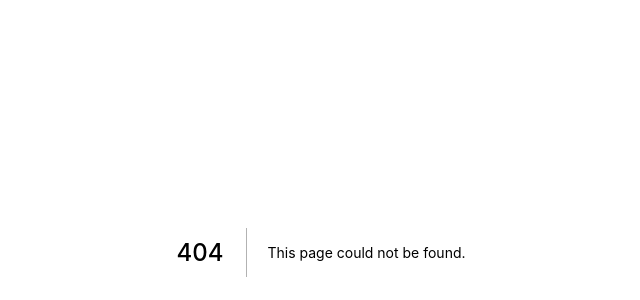
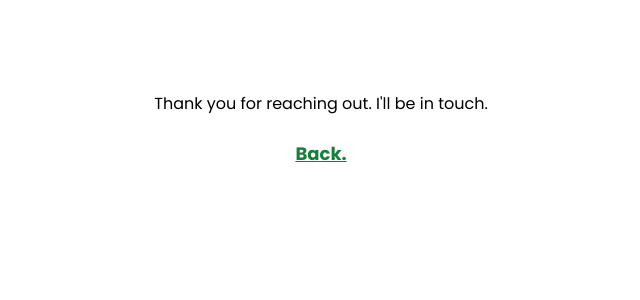
Before and after one commit to robertmcabee/personal-website, a Next.js app: page /form-submission in a window 1280 px wide. Before the commit this address had no page. Shown: the part 148-448 px from the top of the page, without its empty margins (319-959 px from the left). Built offline with nearby package versions, Linux system fonts and the light colour scheme.

Commit message:
Add page for form submission

```diff
--- a/components/Contact.tsx
+++ b/components/Contact.tsx
@@ -1,4 +1,8 @@
+import { useRouter } from "next/router";
+
 function Contact() {
+  const router = useRouter();
+
   return (
     <div className="py-8 md:py-16 md:px-8 flex justify-center duration-300">
       <div className="max-w-4xl bg-primary200 text-primary900 p-8 md:p-16 rounded-2xl shadow-2xl">
@@ -17,7 +21,12 @@ function Contact() {
           if that&#39;s more your style.
         </p>
 
-        <form name="contact" method="POST" data-netlify="true">
+        <form
+          name="contact"
+          method="POST"
+          data-netlify="true"
+          action="/form-submission"
+        >
           <div className="grid grid-cols-1 md:grid-cols-2 gap-6 pt-12">
             <div className="flex flex-col">
               <label className="font-bold" htmlFor="name">
@@ -69,6 +78,13 @@ function Contact() {
               className="bg-primary400 max-w-min px-4 shadow-md shadow-primary500 hover:shadow-none py-2 mt-2 rounded-2xl focus:outline-4 font-bold outline-primary600 hover:bg-primary500 cursor-pointer transition-all duration-300"
               value="Send Message"
             />
+            <input className="hidden" name="bot-field" />
+            <input
+              className="hidden"
+              type="hidden"
+              name="form-name"
+              value="contact"
+            />
           </div>
         </form>
       </div>
--- /dev/null
+++ b/pages/form-submission.tsx
@@ -0,0 +1,23 @@
+import Link from "next/link";
+import Head from "next/head";
+
+const FormSubmission = () => {
+  return (
+    <div className="text-center">
+      <Head>
+        <title>Thank you!</title>
+        <link rel="icon" href="/favicon.ico" />
+      </Head>
+      <p className="mt-[30vh] mb-6">
+        Thank you for reaching out. I&#39;ll be in touch.
+      </p>
+      <Link href="/">
+        <span className=" text-lg underline  text-green-700 hover:text-green-500 cursor-pointer font-bold">
+          Back.
+        </span>
+      </Link>
+    </div>
+  );
+};
+
+export default FormSubmission;
```
